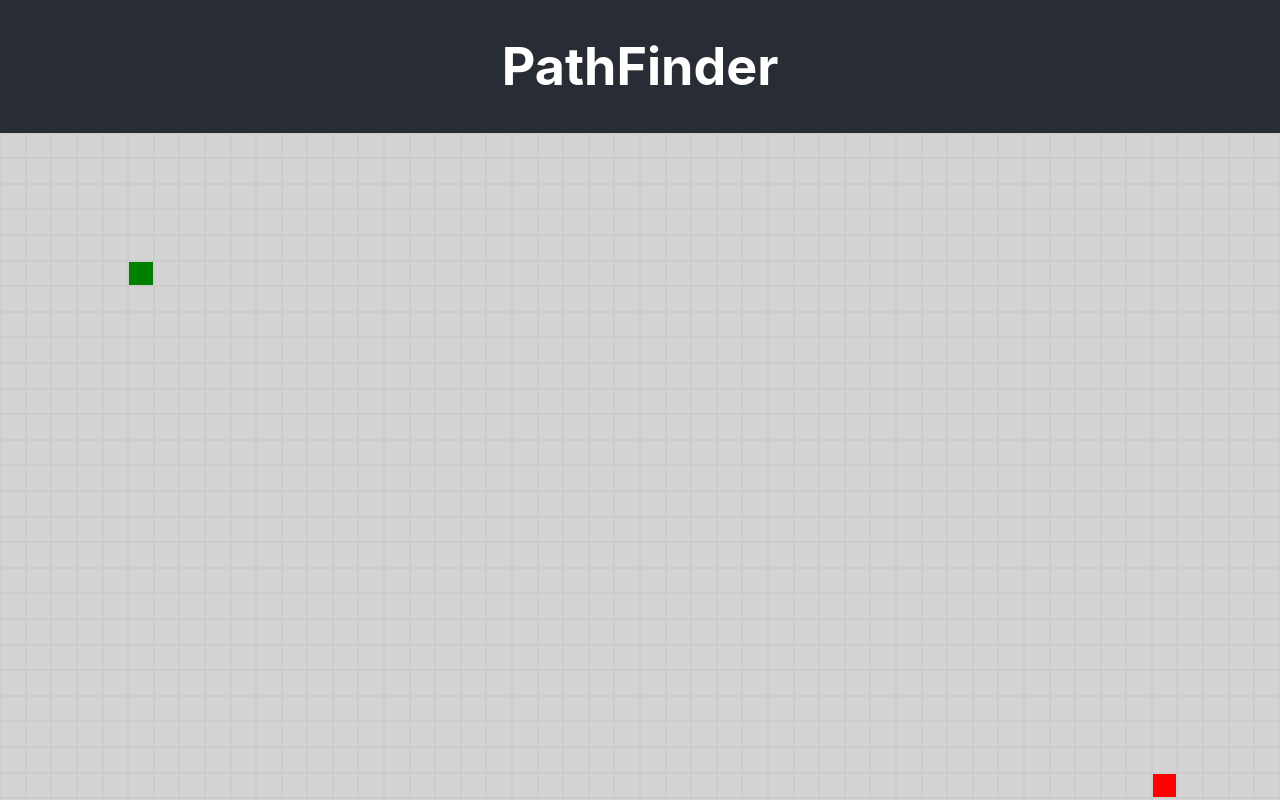
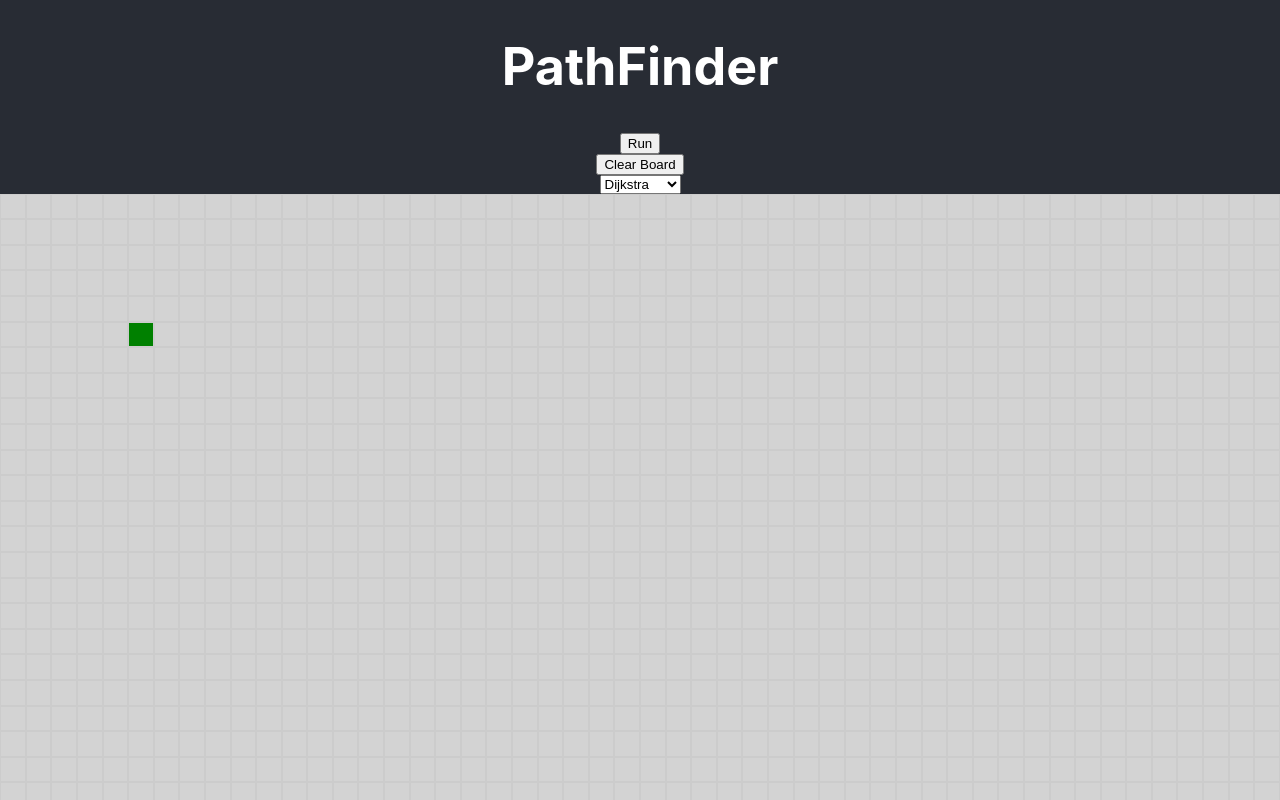
Before and after one commit to AngelMoreno24/pathfinder-visualizer, a React (Create React App) app: page / in a window 1280 px wide. Shown: the top 800 px of the page. Built offline with nearby package versions, Linux system fonts and the light colour scheme.

Commit message:
added dropdown to select algorithm

```diff
--- a/src/App.css
+++ b/src/App.css
@@ -101,12 +101,12 @@
 
 .cell.checked {
   background-color: rgb(249, 255, 62);
-  transition: background-color 0.15s ease;
+  transition: background-color 0.3s ease;
 }
 
 .cell.visited {
   background-color: rgb(4, 174, 231);
-  transition: background-color 0.2s ease;
+  transition: background-color 0.3s ease;
 }
 
 .cell.path {
--- a/src/App.js
+++ b/src/App.js
@@ -12,6 +12,7 @@ function App() {
   const [draggingType, setDraggingType] = useState(null); // "start", "end", or null
   const [startCell, setStartCell] = useState({ row: 5, col: 5 });
   const [endCell, setEndCell] = useState({ row: 25, col: 45 });
+  const [selectedAlgorithm, setSelectedAlgorithm] = useState("dijkstra"); // Default algorithm
 
   // Function to adjust cell size dynamically
   const updateCellSize = () => {
@@ -178,9 +179,9 @@ function App() {
                 if (i === visitedNodes.length - 1) {
                     animateShortestPath(shortestPath);
                 }
-            }, 50); // Delay before switching to blue
+            }, 5); // Delay before switching to blue
 
-        }, 100 * i); // Delay each node animation
+        }, 10 * i); // Delay each node animation
     }
 };
 
@@ -196,12 +197,12 @@ function App() {
                 prevGrid.map((row) =>
                     row.map((cell) =>
                         cell.row === shortestPath[i].row && cell.col === shortestPath[i].col
-                            ? { ...cell, status: "path" }
+                            ? { ...cell, status: "path"}
                             : cell
                     )
                 )
             );
-        }, 50 * i); // Slow animation for visibility
+        }, 25 * i); // Slow animation for visibility
     }
 };
 
@@ -226,10 +227,32 @@ function App() {
     );
   };
 
+  const handleAlgorithmChange = (event) => {
+    setSelectedAlgorithm(event.target.value);
+  };
+
+
+  const startPathfinding = () => {
+    console.log(selectedAlgorithm)
+    if (selectedAlgorithm === "dijkstra") {
+      runDijkstra();
+    } else {
+      alert("Algorithm not implemented yet!");
+    }
+  };
+
   return (
     <div className="App" onMouseUp={handleMouseUp}>
       <header className="App-header">
         <h1>PathFinder</h1>
+        <button onClick={startPathfinding}>Run</button>
+        <button onClick={clearBoard}>Clear Board</button>
+        <select value={selectedAlgorithm}  onChange={handleAlgorithmChange}>
+          <option value="dijkstra">Dijkstra</option>
+          <option value="A*">A*</option>
+          <option value="mercedes">Mercedes</option>
+          <option value="audi">Audi</option>
+        </select>
       </header>
 
       <main className="App-body">
@@ -255,8 +278,6 @@ function App() {
       </main>
 
       <footer className="App-header2">
-        <button onClick={runDijkstra}>Run Dijkstra</button>
-        <button onClick={clearBoard}>Clear Board</button>
       </footer>
     </div>
   );
--- a/src/components/grid.js
+++ b/src/components/grid.js
@@ -55,10 +55,10 @@ export const dijkstra = (grid, startNode, finishNode) => {
 const checkNeighbors = (grid, currentNode, priorityQueue) => {
     let { row, col } = currentNode;
     const movementDirections = [
-        [-1, 0],  // Up
+        [0, 1],    // Right
         [1, 0],   // Down
         [0, -1],  // Left
-        [0, 1]    // Right
+        [-1, 0]  // Up
     ];
 
     let neighborsChecked = []; // Track nodes that have been checked
```
Also changed, not shown: src/components/A-star.js (added).
